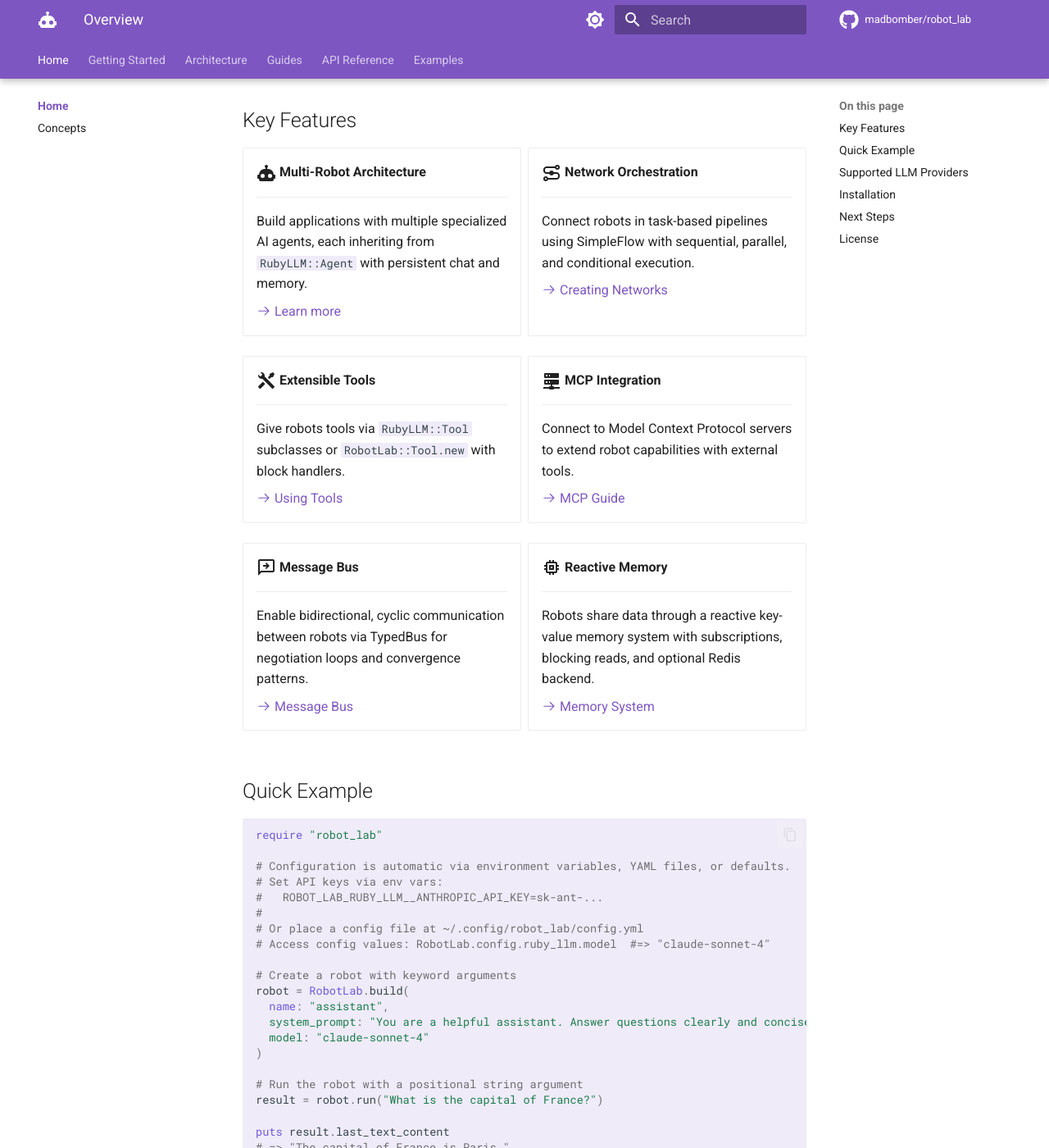
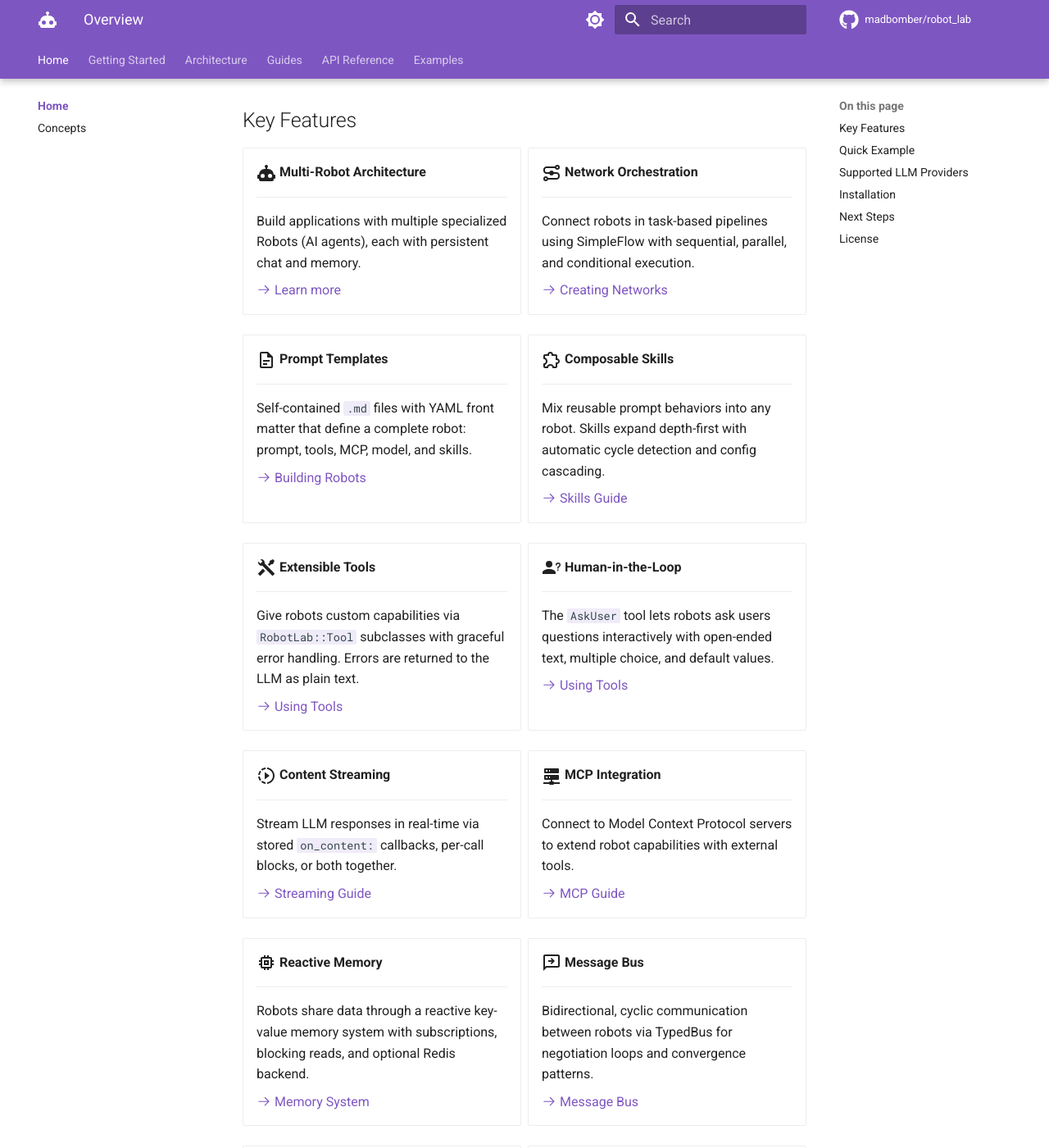
Before and after one commit to MadBomber/robot_lab, an MkDocs documentation site: the page built from docs/index.md, in a window 1280 px wide and 1400 px high, scrolled down 742 px. Shown: the whole window at 82% size. Built offline with MkDocs 1.6.1 and Material for MkDocs 9.7.7, drawn with Linux system fonts in a browser that asks for light colours; comment, search, counter and statistics services are not loaded; some of the changed text lies outside the part shown.

Commit message:
update documentation

```diff
--- a/docs/index.md
+++ b/docs/index.md
@@ -24,7 +24,7 @@ Each robot is backed by a persistent LLM chat, configured with keyword arguments
 
     ---
 
-    Build applications with multiple specialized AI agents, each inheriting from `RubyLLM::Agent` with persistent chat and memory.
+    Build applications with multiple specialized Robots (AI agents), each with persistent chat and memory.
 
     [:octicons-arrow-right-24: Learn more](architecture/core-concepts.md)
 
@@ -36,13 +36,45 @@ Each robot is backed by a persistent LLM chat, configured with keyword arguments
 
     [:octicons-arrow-right-24: Creating Networks](guides/creating-networks.md)
 
+-   :material-file-document-outline:{ .lg .middle } **Prompt Templates**
+
+    ---
+
+    Self-contained `.md` files with YAML front matter that define a complete robot: prompt, tools, MCP, model, and skills.
+
+    [:octicons-arrow-right-24: Building Robots](guides/building-robots.md)
+
+-   :material-puzzle-outline:{ .lg .middle } **Composable Skills**
+
+    ---
+
+    Mix reusable prompt behaviors into any robot. Skills expand depth-first with automatic cycle detection and config cascading.
+
+    [:octicons-arrow-right-24: Skills Guide](guides/building-robots.md#skills)
+
 -   :material-tools:{ .lg .middle } **Extensible Tools**
 
     ---
 
-    Give robots tools via `RubyLLM::Tool` subclasses or `RobotLab::Tool.new` with block handlers.
+    Give robots custom capabilities via `RobotLab::Tool` subclasses with graceful error handling. Errors are returned to the LLM as plain text.
 
     [:octicons-arrow-right-24: Using Tools](guides/using-tools.md)
+
+-   :material-account-question:{ .lg .middle } **Human-in-the-Loop**
+
+    ---
+
+    The `AskUser` tool lets robots ask users questions interactively with open-ended text, multiple choice, and default values.
+
+    [:octicons-arrow-right-24: Using Tools](guides/using-tools.md)
+
+-   :material-play-speed:{ .lg .middle } **Content Streaming**
+
+    ---
+
+    Stream LLM responses in real-time via stored `on_content:` callbacks, per-call blocks, or both together.
+
+    [:octicons-arrow-right-24: Streaming Guide](guides/streaming.md)
 
 -   :material-server-network:{ .lg .middle } **MCP Integration**
 
@@ -52,14 +84,6 @@ Each robot is backed by a persistent LLM chat, configured with keyword arguments
 
     [:octicons-arrow-right-24: MCP Guide](guides/mcp-integration.md)
 
--   :material-message-arrow-right-outline:{ .lg .middle } **Message Bus**
-
-    ---
-
-    Enable bidirectional, cyclic communication between robots via TypedBus for negotiation loops and convergence patterns.
-
-    [:octicons-arrow-right-24: Message Bus](architecture/core-concepts.md#message-bus)
-
 -   :material-memory:{ .lg .middle } **Reactive Memory**
 
     ---
@@ -67,6 +91,38 @@ Each robot is backed by a persistent LLM chat, configured with keyword arguments
     Robots share data through a reactive key-value memory system with subscriptions, blocking reads, and optional Redis backend.
 
     [:octicons-arrow-right-24: Memory System](guides/memory.md)
+
+-   :material-message-arrow-right-outline:{ .lg .middle } **Message Bus**
+
+    ---
+
+    Bidirectional, cyclic communication between robots via TypedBus for negotiation loops and convergence patterns.
+
+    [:octicons-arrow-right-24: Message Bus](architecture/core-concepts.md#message-bus)
+
+-   :material-creation:{ .lg .middle } **Dynamic Spawning**
+
+    ---
+
+    Robots create new specialist robots at runtime using `spawn`. The bus is created lazily with no upfront wiring required.
+
+    [:octicons-arrow-right-24: Examples](examples/index.md#spawning-robots)
+
+-   :material-layers-outline:{ .lg .middle } **Layered Configuration**
+
+    ---
+
+    Cascading config from YAML files, environment variables, and `RunConfig` objects that flow through the network-robot hierarchy.
+
+    [:octicons-arrow-right-24: Configuration](getting-started/configuration.md)
+
+-   :material-train-car-container:{ .lg .middle } **Rails Integration**
+
+    ---
+
+    Generators, background jobs, and Turbo Stream token broadcasting for real-time streaming to the browser.
+
+    [:octicons-arrow-right-24: Rails Guide](guides/rails-integration.md)
 
 </div>
 
```
Also changed, not shown: CHANGELOG.md (+60 -3 lines), README.md (+12 -10 lines).
